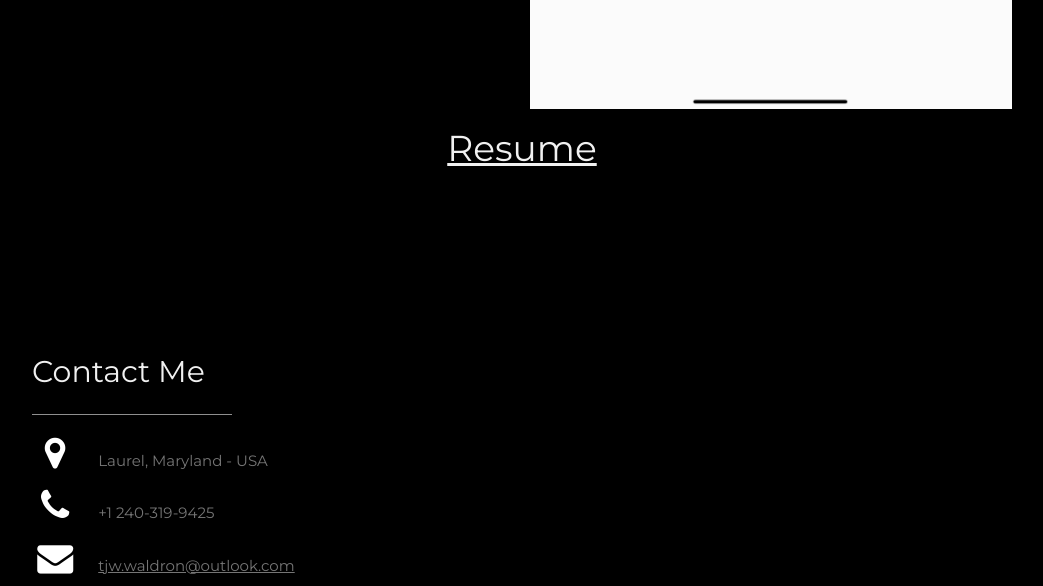
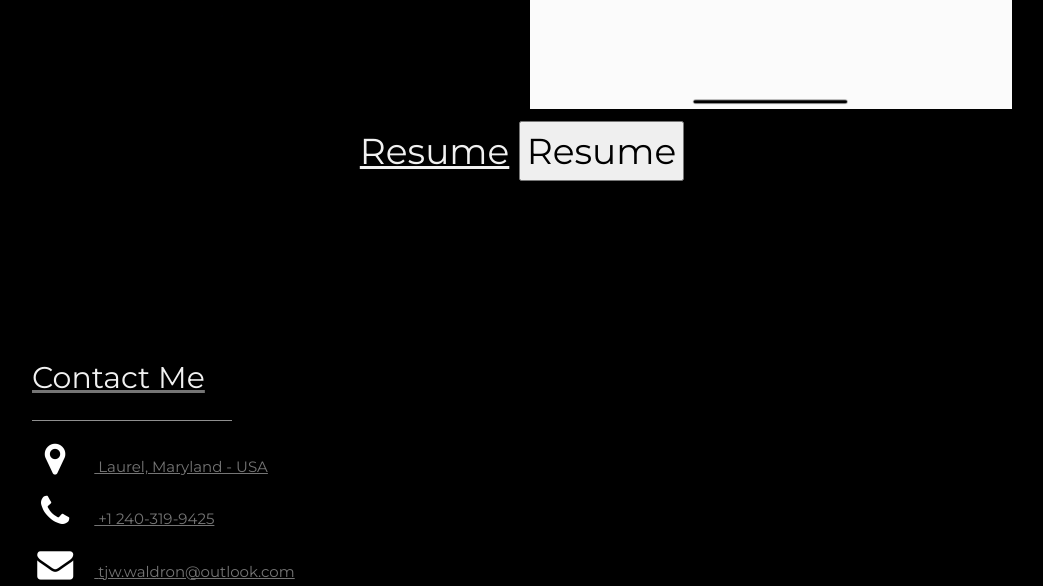
Before and after one commit to tiyanawaldron/tiyanawaldron.github.io, a plain HTML site: page index.html in a window 1280 px wide. Shown: the part 2049-2635 px from the top of the page, without its empty margins (178-1221 px from the left). Drawn offline with nearby package versions, Linux system fonts and the light colour scheme.

Commit message:
Update index.html

```diff
--- a/index.html
+++ b/index.html
@@ -102,6 +102,9 @@ body, h1,h2,h3,h4,h5,h6 {font-family: "Montserrat", sans-serif}
   <!-- End Portfolio Section -->
   <div class="w3-padding-64 w3-content">
       <h1 class="w3-center w3-text-light-grey"><p><a href="Waldron Resume.pdf">Resume</a>
+
+      <a href="Waldron Resume.pdf" target="-_blank">
+        <button>Resume</button>
   </div>
   <!-- Contact Section -->
     <div class="w3-padding-64 w3-content w3-text-grey" id="contact">
```
